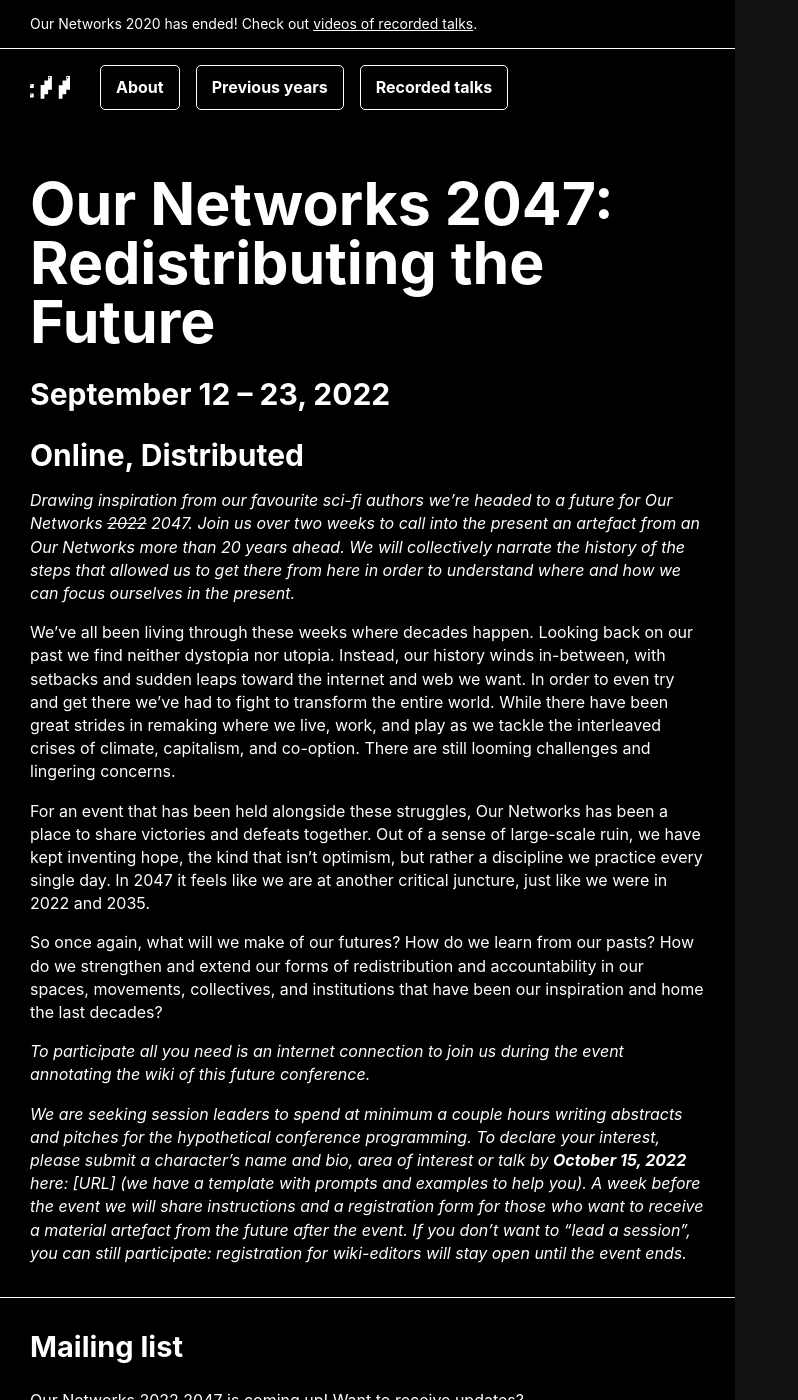
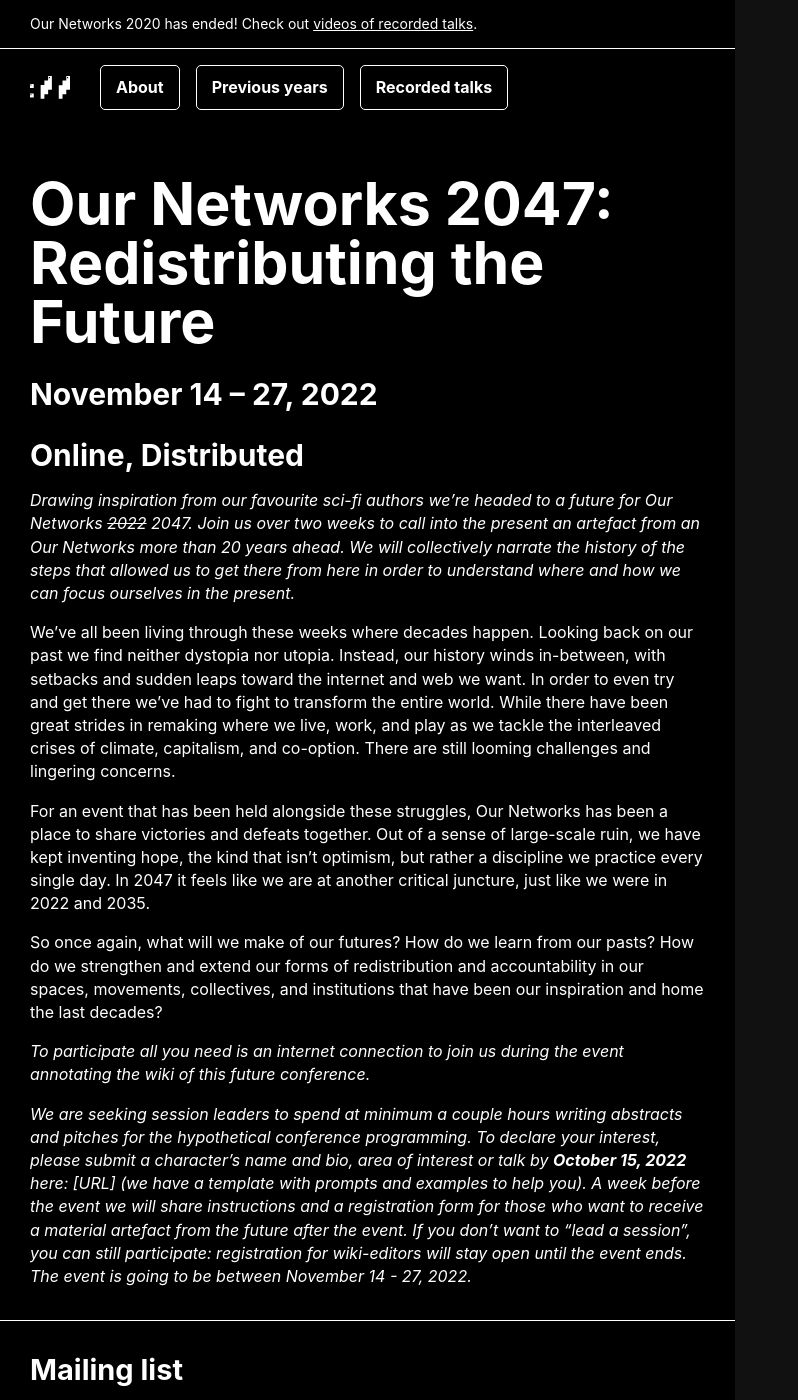
Before and after one commit to ournetworks/ournetworks.ca, a Jekyll site: the page built from index.md, in a window 1280 px wide and 1400 px high. Shown: the whole window, without its empty margins (0-798 px from the left). Built offline with Jekyll 4.4.1, drawn with Linux system fonts in a browser that asks for light colours.

Commit message:
Update dates to November

```diff
--- a/_includes/2022-hero.html
+++ b/_includes/2022-hero.html
@@ -2,7 +2,7 @@
   <div class="container container-full-width">
   <header>
     <h1 class="heading-1 lh-1 mb-0 mt-0">Our Networks 2047: <br /> Redistributing the Future</h1>
-    <h2 class="heading-3 mb-0">September 12 &ndash; 23, 2022</h2>
+    <h2 class="heading-3 mb-0">November 14 &ndash; 27, 2022</h2>
     <h2 class="heading-3 mb-0">Online, Distributed</h2>
  </header>
   </div>
--- a/index.md
+++ b/index.md
@@ -15,4 +15,4 @@ So once again, what will we make of our futures? How do we learn from our pasts?
 
 _To participate all you need is an internet connection to join us during the event annotating the wiki of this future conference._
 
-_We are seeking session leaders to spend at minimum a couple hours writing abstracts and pitches for the hypothetical conference programming. To declare your interest, please submit a character's name and bio, area of interest or talk by **October 15, 2022** here: [URL] (we have a template with prompts and examples to help you). A week before the event we will share instructions and a registration form for those who want to receive a material artefact from the future after the event. If you don't want to "lead a session", you can still participate: registration for wiki-editors will stay open until the event ends._
+_We are seeking session leaders to spend at minimum a couple hours writing abstracts and pitches for the hypothetical conference programming. To declare your interest, please submit a character's name and bio, area of interest or talk by **October 15, 2022** here: [URL] (we have a template with prompts and examples to help you). A week before the event we will share instructions and a registration form for those who want to receive a material artefact from the future after the event. If you don't want to "lead a session", you can still participate: registration for wiki-editors will stay open until the event ends. The event is going to be between November 14 - 27, 2022._
```
